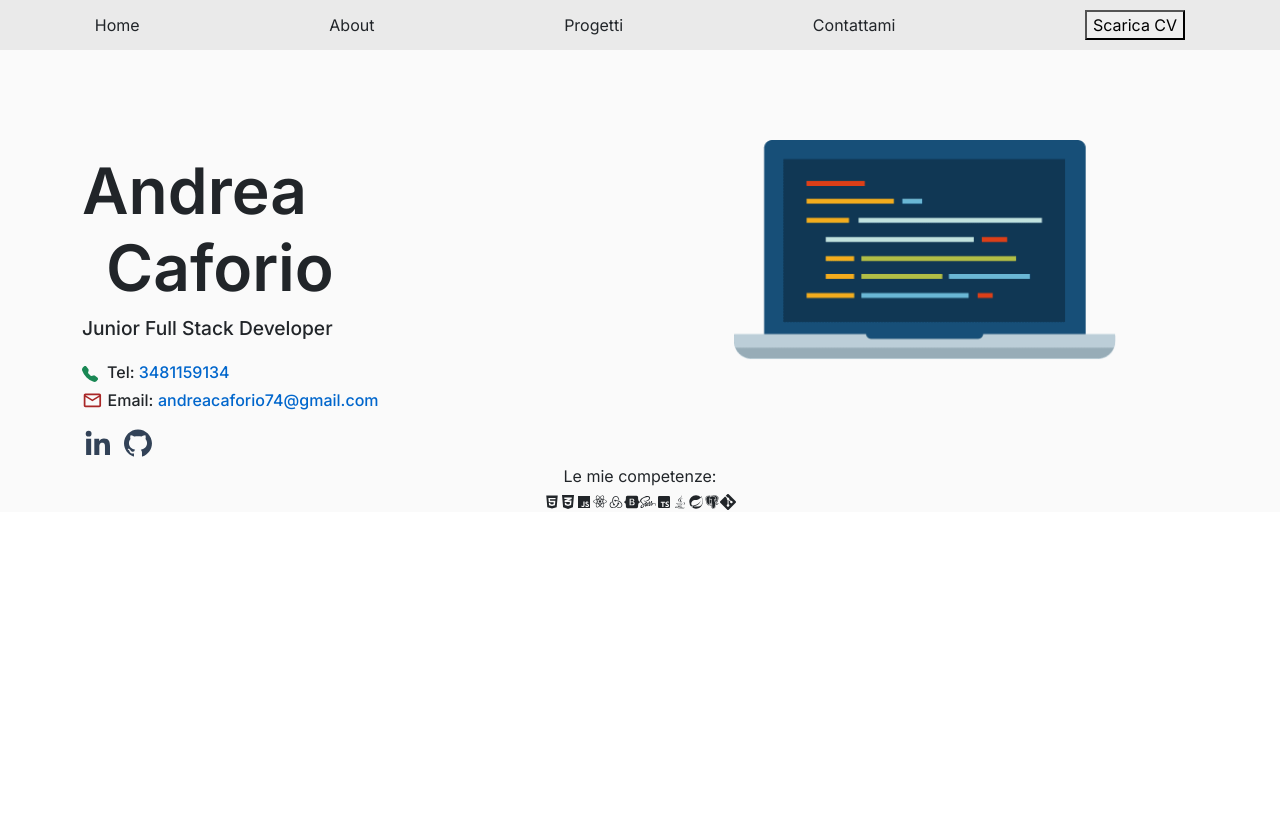
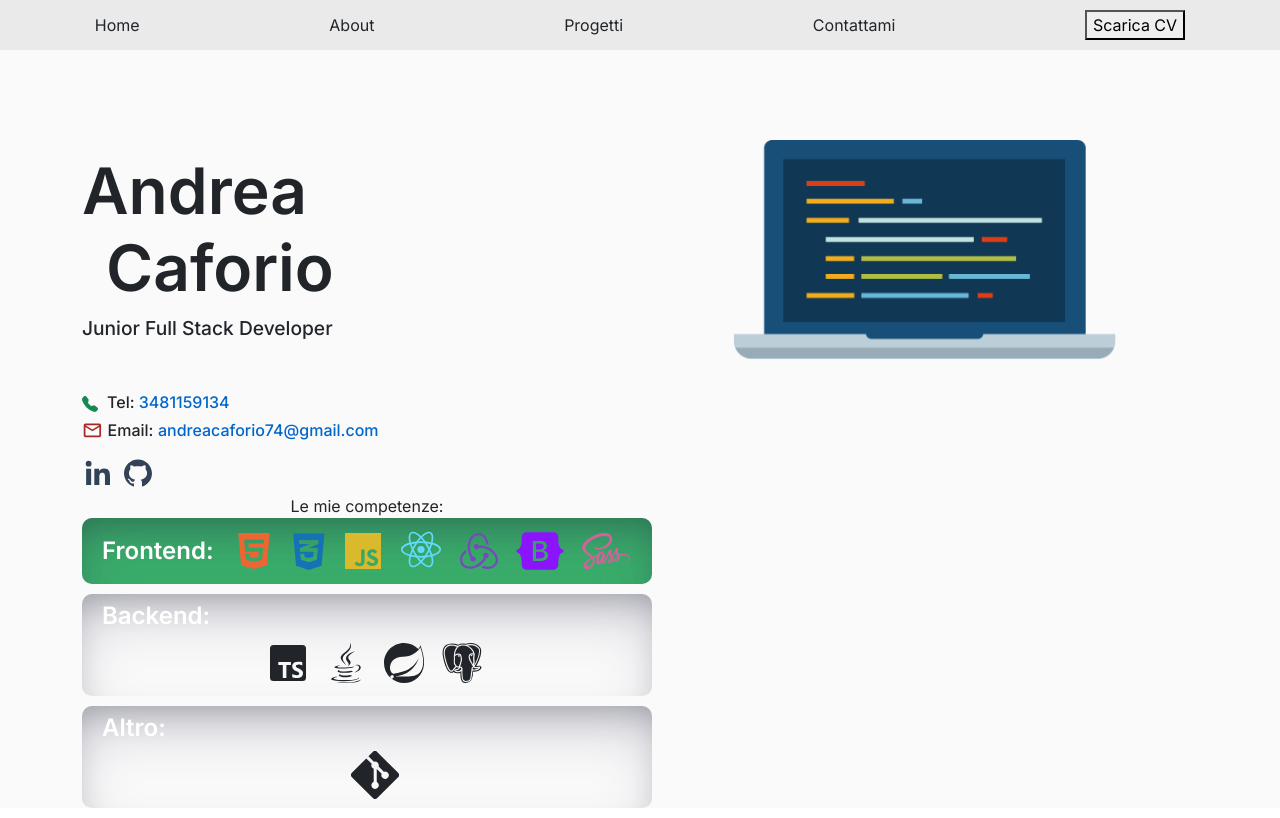
Before and after one commit to Perryno/cv-react, a React (Create React App) app: page / in a window 1280 px wide. Built offline with nearby package versions, Linux system fonts and the light colour scheme.

Commit message:
aggiunto meccanismo competenze

```diff
--- a/src/App.css
+++ b/src/App.css
@@ -40,9 +40,106 @@
 .linkColor:hover {
   text-decoration: underline;
 }
+@-webkit-keyframes slideInRight {
+  0% {
+    -webkit-transform: translateX(300px) skewX(-45deg);
+    opacity: 0;
+  }
+  4% {
+    -webkit-transform: translateX(130.348px) skewX(-26.202deg);
+    opacity: 0.66;
+  }
+  8% {
+    -webkit-transform: translateX(22.718px) skewX(4.518deg);
+    opacity: 1;
+  }
+  12% {
+    -webkit-transform: translateX(2.478px) skewX(13.049deg);
+  }
+  16% {
+    -webkit-transform: translateX(0.11px) skewX(5.011deg);
+  }
+  20% {
+    -webkit-transform: skewX(-2.728deg);
+  }
+  24% {
+    -webkit-transform: skewX(-3.465deg);
+  }
+  28% {
+    -webkit-transform: skewX(-1.049deg);
+  }
+  32% {
+    -webkit-transform: skewX(0.956deg);
+  }
+  40% {
+    -webkit-transform: skewX(0.094deg);
+  }
+  44% {
+    -webkit-transform: skewX(-0.33deg);
+  }
+  48% {
+    -webkit-transform: skewX(-0.211deg);
+  }
+  52% {
+    -webkit-transform: skewX(0.025deg);
+  }
+  100% {
+    -webkit-transform: translateX(0px) skewX(0deg);
+    opacity: 1;
+  }
+}
+@keyframes slideInRight {
+  0% {
+    transform: translateX(300px) skewX(-45deg);
+    opacity: 0;
+  }
+  4% {
+    transform: translateX(130.348px) skewX(-26.202deg);
+    opacity: 0.66;
+  }
+  8% {
+    transform: translateX(22.718px) skewX(4.518deg);
+    opacity: 1;
+  }
+  12% {
+    transform: translateX(2.478px) skewX(13.049deg);
+  }
+  16% {
+    transform: translateX(0.11px) skewX(5.011deg);
+  }
+  20% {
+    transform: skewX(-2.728deg);
+  }
+  24% {
+    transform: skewX(-3.465deg);
+  }
+  28% {
+    transform: skewX(-1.049deg);
+  }
+  32% {
+    transform: skewX(0.956deg);
+  }
+  40% {
+    transform: skewX(0.094deg);
+  }
+  44% {
+    transform: skewX(-0.33deg);
+  }
+  48% {
+    transform: skewX(-0.211deg);
+  }
+  52% {
+    transform: skewX(0.025deg);
+  }
+  100% {
+    transform: translateX(0px) skewX(0deg);
+    opacity: 1;
+  }
+}
 
 #home {
   margin-top: 10vh;
+  margin-bottom: 30px;
 }
 
 #myNav {
@@ -114,3 +211,108 @@
 .homeContacts {
   text-align: start;
 }
+
+/* ------------Competenze---------------*/
+
+.skillsType {
+  font-size: 1.5rem;
+  align-items: center;
+  display: flex;
+  margin-right: 1rem;
+  font-weight: 600;
+  color: white;
+}
+
+.skillsContainer {
+  font-size: 3rem;
+  display: flex;
+  gap: 10px;
+  align-items: center;
+  padding-block: 5px;
+  justify-content: center;
+}
+
+.box {
+  margin-bottom: 10px;
+  display: flex;
+
+  padding: 4px;
+  border-radius: 10px;
+  padding-left: 20px;
+  box-shadow: rgba(50, 50, 93, 0.25) 0px 30px 60px -12px inset, rgba(0, 0, 0, 0.3) 0px 18px 36px -18px inset;
+
+  transition: all 0.3s ease-in-out;
+  flex-direction: column;
+}
+
+.allCompetenze {
+  display: block;
+  max-width: 570px;
+}
+
+.frontEndSkills {
+  background-color: #3ab06b;
+}
+
+.skillIcon {
+  -webkit-animation: slideInRight 3.3s linear 0s 1 normal both;
+  -webkit-transform-origin: 0% 100%;
+  animation: slideInRight 3.3s linear 0s 1 normal both;
+  transform-origin: 0% 100%;
+  cursor: pointer;
+}
+.typeContainer {
+  display: flex;
+  transition: all 0.3s;
+}
+
+#html5 {
+  color: #ed6533;
+}
+
+#css {
+  font-size: 2.6rem;
+  color: rgb(21 114 183);
+}
+
+#js {
+  color: rgb(218 185 45);
+}
+
+#react {
+  color: rgb(97 219 251);
+}
+
+#redux {
+  color: rgb(118 74 188);
+}
+
+#bootstrap {
+  color: rgb(138 20 252);
+  margin-left: 3px;
+}
+
+#sass {
+  color: rgb(207 100 154);
+  margin-left: 8px;
+}
+
+.testo-nascosto {
+  .testo-nascosto {
+    opacity: 0;
+    transition: opacity 0.3s;
+    position: absolute;
+    top: 50%;
+    left: 50%;
+    transform: translate(-50%, -50%);
+    background-color: rgba(0, 0, 0, 0.8);
+    color: white;
+    padding: 5px 10px;
+    border-radius: 5px;
+  }
+
+  .expanded {
+    height: auto;
+    transition: height 0.3s ease; /* Imposta la durata e l'effetto di transizione desiderati */
+  }
+}
--- a/src/Components/Competenze.jsx
+++ b/src/Components/Competenze.jsx
@@ -1,34 +1,135 @@
 import React from "react";
-import { AiFillHtml5 } from "react-icons/ai";
+
 import { FaCss3Alt, FaSass, FaBootstrap } from "react-icons/fa";
 import { BsGit } from "react-icons/bs";
-
+import { useState } from "react";
 import {
   BiLogoJavascript,
   BiLogoReact,
+  BiLogoHtml5,
   BiLogoTypescript,
   BiLogoPostgresql,
   BiLogoJava,
   BiLogoSpringBoot,
   BiLogoRedux
 } from "react-icons/bi";
+import { eventWrapper } from "@testing-library/user-event/dist/utils";
+import { useCallback } from "react";
+
 function Competenze() {
+  const [frontIsHovering, setFrontIsHovering] = useState(false);
+
+  const [whichIsHovering, setWhichIsHovering] = useState(null);
+
+  const handleMouseOver = () => {
+    setFrontIsHovering(true);
+  };
+
+  const handleMouseOut = () => {
+    setFrontIsHovering(false);
+  };
+
+  const handleHovering = (logoName) => {
+    setWhichIsHovering(logoName);
+  };
+
+  const mouseOver = useCallback((logoName) => {
+    handleHovering(logoName);
+    handleMouseOver();
+  }, []);
+
   return (
     <div>
+      <div className="allCompetenze">
         <div>Le mie competenze:</div>
-      <div>
-        <AiFillHtml5 />
-        <FaCss3Alt />
-        <BiLogoJavascript />
-        <BiLogoReact />
-        <BiLogoRedux />
-        <FaBootstrap />
-        <FaSass />
+        <div className={`frontEndSkills box ${frontIsHovering ? "expanded" : ""}`}>
+          <div className="typeContainer">
+            <div className="skillsType">Frontend:</div>
+            <div className="skillsContainer">
+              <BiLogoHtml5
+                id="html5"
+                className="skillIcon"
+                onMouseOver={() => mouseOver("HTML5")}
+                onMouseOut={() => {
+                  handleMouseOut();
+                  handleHovering(null);
+                }}
+              />
+
+              <FaCss3Alt
+                id="css"
+                className="skillIcon"
+                onMouseOver={() => mouseOver("CSS")}
+                onMouseOut={() => {
+                  handleMouseOut();
+                  handleHovering(null);
+                }}
+              />
+              <BiLogoJavascript
+                id="js"
+                className="skillIcon"
+                onMouseOver={() => mouseOver("Javascript")}
+                onMouseOut={() => {
+                  handleMouseOut();
+                  handleHovering(null);
+                }}
+              />
+              <BiLogoReact
+                id="react"
+                className="skillIcon"
+                onMouseOver={() => mouseOver("React")}
+                onMouseOut={() => {
+                  handleMouseOut();
+                  handleHovering(null);
+                }}
+              />
+              <BiLogoRedux
+                id="redux"
+                className="skillIcon"
+                onMouseOver={() => mouseOver("Redux")}
+                onMouseOut={() => {
+                  handleMouseOut();
+                  handleHovering(null);
+                }}
+              />
+              <FaBootstrap
+                id="bootstrap"
+                className="skillIcon"
+                onMouseOver={() => mouseOver("Bootstrap")}
+                onMouseOut={() => {
+                  handleMouseOut();
+                  handleHovering(null);
+                }}
+              />
+              <FaSass
+                id="sass"
+                className="skillIcon"
+                onMouseOver={() => mouseOver("SASS")}
+                onMouseOut={() => {
+                  handleMouseOut();
+                  handleHovering(null);
+                }}
+              />
+            </div>
+          </div>
+          {frontIsHovering ? <div>{whichIsHovering}</div> : ""}
+        </div>
+        <div className="backEndSkills box">
+          <div className="skillsType">Backend:</div>
+          <div className="skillsContainer">
             <BiLogoTypescript />
             <BiLogoJava />
             <BiLogoSpringBoot />
             <BiLogoPostgresql />
+          </div>
+        </div>
+        <div className="altro box">
+          <div className="skillsType"> Altro:</div>
+          <div className="skillsContainer">
+            {" "}
             <BsGit />
+          </div>
+        </div>
       </div>
     </div>
   );
--- a/src/Components/MyHome.jsx
+++ b/src/Components/MyHome.jsx
@@ -4,6 +4,7 @@ import laptopImg from "../Assets/laptop.png";
 import HomeContacts from "./HomeComponents/HomeContacts";
 function MyHome() {
   return (
+    <div>
       <div id="home" className="row">
         <div className="leftHome col-sm-6">
           <h1 id="name">
@@ -15,6 +16,7 @@ function MyHome() {
         <div className="rightHome col-sm-6">
           <img src={laptopImg} alt="laptop" />
         </div>
+      </div>
       <HomeContacts />
     </div>
   );
```
Lines whose indentation alone changed are shown as unchanged.
